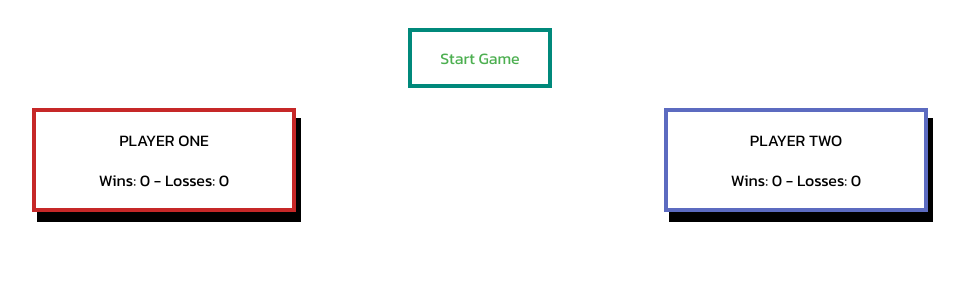
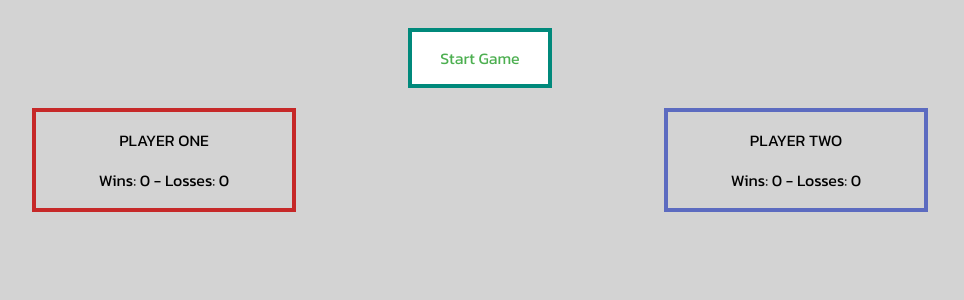
Before and after one commit to MrJamieRyan/Top_Trumps_Javascript_Game, a Vue app in the folder client/: page / in a window 1280 px wide. Shown: the top 300 px of the page, without its empty margins (160-1124 px from the left). Built offline with nearby package versions, Linux system fonts and the light colour scheme.

Commit message:
Removed drop shadow

```diff
--- a/client/src/components/Controller.vue
+++ b/client/src/components/Controller.vue
@@ -167,6 +167,11 @@ export default {
 </script>
 
 <style>
+
+body {
+  background-color: lightgray;
+}
+
 #start-button {
   font-family: "Kanit", sans-serif;
   border: 4px solid #00897B;
@@ -228,11 +233,11 @@ export default {
   background: #eee;
   box-shadow:
     /* Top layer shadow */ 0 1px 1px rgba(0, 0, 0, 0.15),
-    /* Second layer */ 0 10px 0 -5px #eee,
+    /* Second layer */ 0 10px 0 -5px #7E57C2,
     /* Second layer shadow */ 0 10px 1px -4px rgba(0, 0, 0, 0.15),
-    /* Third layer */ 0 20px 0 -10px #eee,
+    /* Third layer */ 0 20px 0 -10px #7E57C2,
     /* Third layer shadow */ 0 20px 1px -9px rgba(0, 0, 0, 0.15),
-    /* Shadow at bottom */ 0 8px 16px 0 rgba(0, 0, 0, 0.2),
+    /* Shadow at bottom */ 0 8px 16px 0 rgba(0, 0, 0, 0.15),
     0 6px 20px 0 rgba(0, 0, 0, 0.19);
   width: 20vw;
   height: 30vw;
@@ -259,16 +264,16 @@ p.not-clickable {
 
 .player-one-scores {
   border: 4px solid #C62828;
+  background-color: lightgray;
   width: 20vw;
   place-self: center;
-  box-shadow: 5px 10px;
 }
 
 .player-two-scores {
   border: 4px solid #5C6BC0;
+  background-color: lightgray;
   width: 20vw;
   place-self: center;
-  box-shadow: 5px 10px;
 }
 
 .winning-statement {
```
